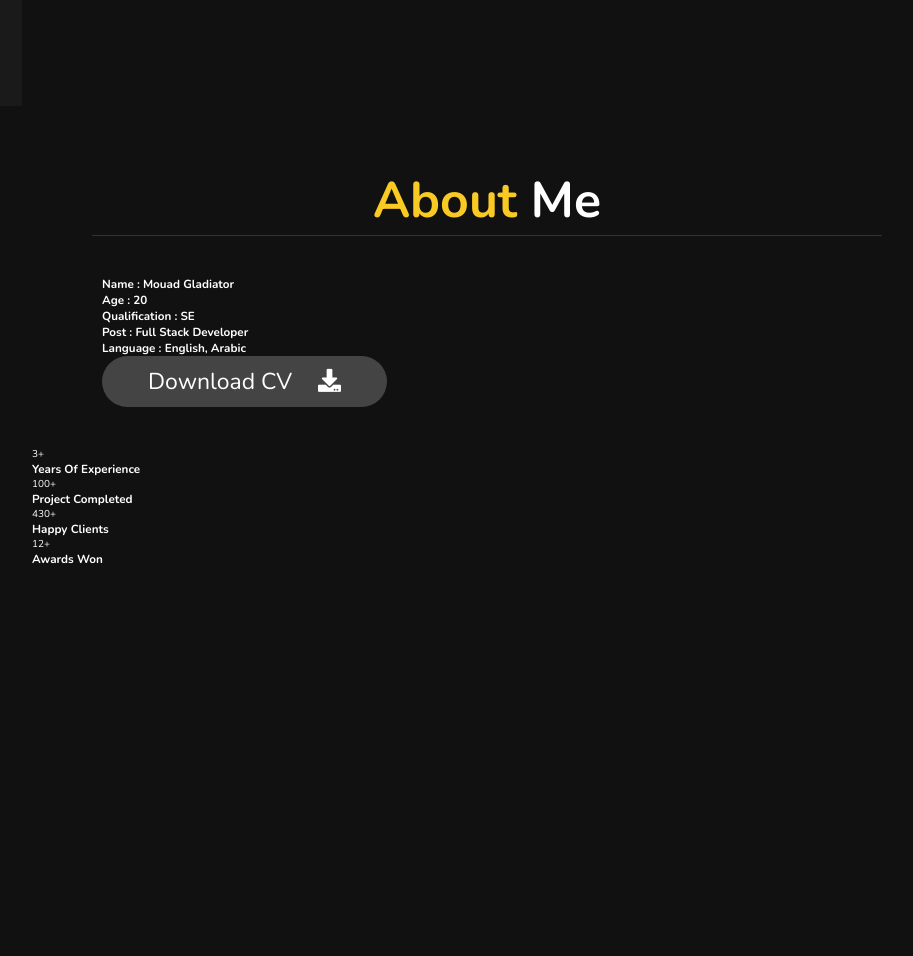
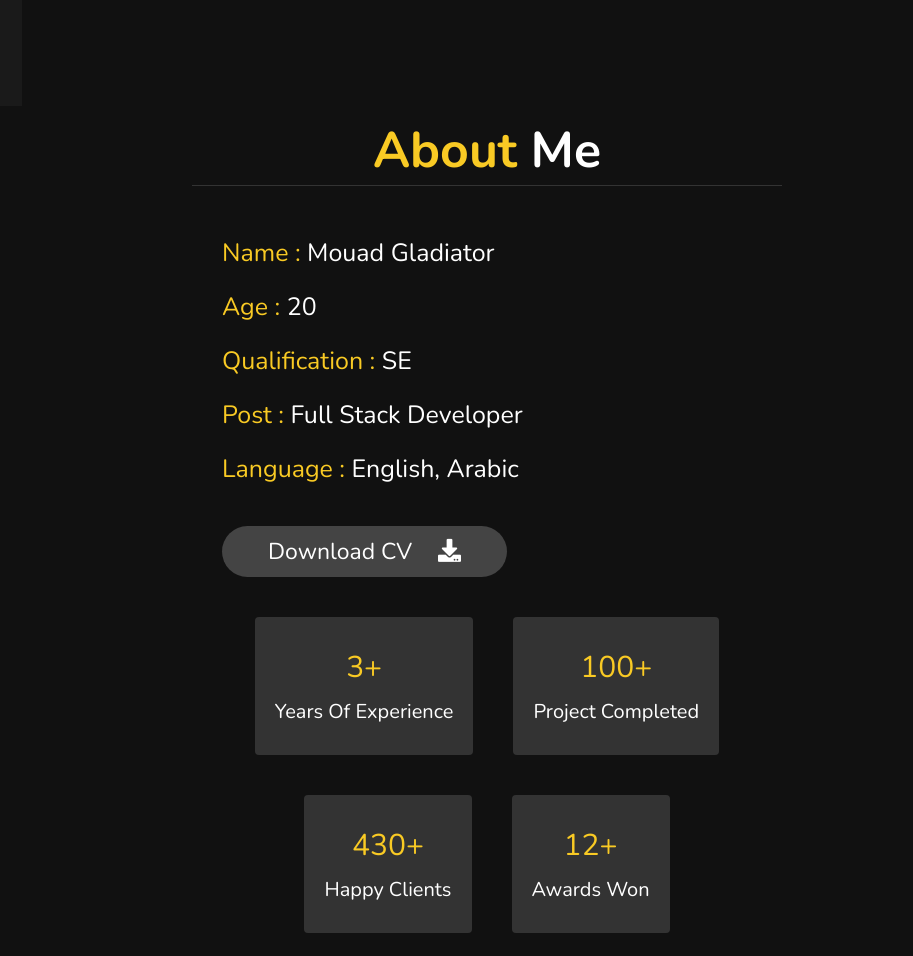
Before and after one commit to mouaammou/my-portfolio, a plain HTML site: page index.html in a window 1280 px wide. Shown: the part 694-1650 px from the top of the page, without its empty margins (328-1241 px from the left). Drawn offline with nearby package versions, Linux system fonts and the light colour scheme.

Commit message:
about section almost done

```diff
--- a/assets/style.css
+++ b/assets/style.css
@@ -180,7 +180,14 @@ main #menu {
 /* ------------ about me section */
 
 #about {
-    margin-top: 5rem;
+    display: flex;
+    justify-content: center;
+    align-items: center;
+}
+
+#about > div {
+    margin: 0 10rem;
+    width: 100%;
 }
 
 #about .row {
@@ -194,9 +201,50 @@ main #menu {
 #about .row .info {
     flex: 1 1 48rem;
     padding: 2rem 1rem;
-    padding-left: 6rem;
+    padding-left: 8rem;
 }
 
+#about .row .info h3 {
+    font-weight: normal;
+    font-size: 2.5rem;
+    padding: 1rem 0;
+}
+
+#about .row .info h3 span {
+    color: var(--yellow);
+}
+#about .row .info a{
+    display: block;
+    margin-top: 3rem;
+}
+
+#about .row .counter {
+    flex: 1 1 48rem;
+    display: flex;
+    justify-content: center;
+    align-items: center;
+    flex-wrap: wrap;
+}
+
+#about .row .counter .box {
+    background-color: #333;
+    font-size: 2.4rem;
+    margin: 2rem;
+    padding: 3rem 2rem;
+    border-radius: 4px;
+    text-align: center;
+}
+
+#about .row .counter .box span {
+    color: var(--yellow);
+    font-size: 3rem;
+}
+
+#about .row .counter .box h3 {
+    font-weight: 200;
+    font-size: 2rem;
+    padding-top: 10px;
+}
 .heading {
     font-size: 5rem;
     margin: 0 6rem;
@@ -236,11 +284,17 @@ main #menu {
         padding: 0 5rem;
     }
 
+    #about > div {
+        margin: 0 1rem;
+    }
 }
 
 @media (max-width: 766px){
     html {
        font-size: 45%;
+    }
+    #about .row .counter .box {
+        width: 100%;
     }
 }
 
@@ -251,6 +305,9 @@ main #menu {
     .home {
         text-align: center;
     }
+    #about .info {
+        text-align: center;
+    }
 }
 
 /* end media queries */
--- a/index.html
+++ b/index.html
@@ -57,7 +57,7 @@
 
         <!-- about section start -->
         <section id="about" class="about">
-
+            <div>
                 <h1 class="heading"><span>about</span> me </h1>
                 <div class="row">
                     <div class="info">
@@ -67,7 +67,6 @@
                         <h3><span>post : </span> full stack developer </h3>
                         <h3><span>language : </span> english, arabic </h3>
                         <a href="#"><button class="btn">download CV <i class="fas fa-download"></i></button></a>
-                </div>
                     </div>
 
                     <div class="counter">
@@ -92,6 +91,10 @@
                             <h3>awards won</h3>
                         </div>
                     </div>
+                </div>
+
+            </div>
+
         </section>
         <!-- about section ends -->
     </main>
```
Lines whose indentation alone changed are shown as unchanged.
